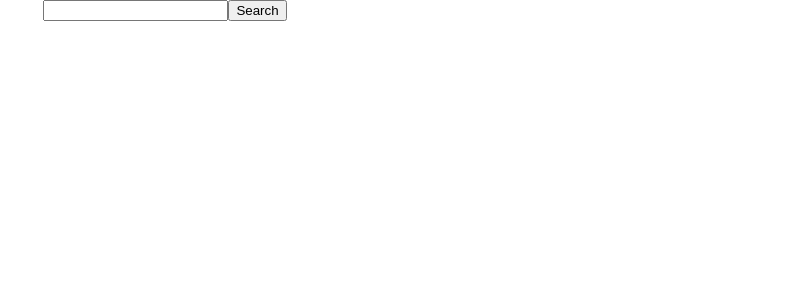
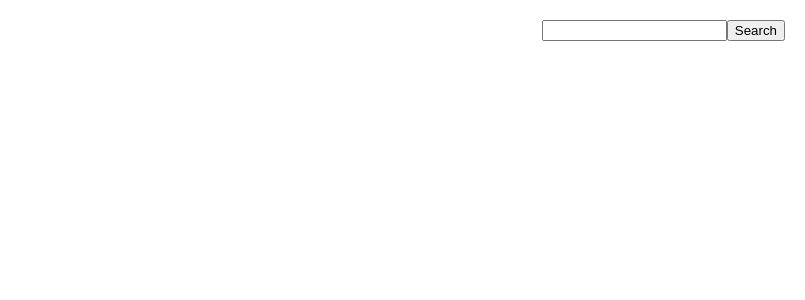
Before and after one commit to Babbins/vids, a React (Create React App) app: page / in a window 1280 px wide. Shown: the top 300 px of the page, without its empty margins (475-1280 px from the left). Built offline with nearby package versions, Linux system fonts and the light colour scheme.

Commit message:
added styled-components

```diff
--- a/package.json
+++ b/package.json
@@ -6,8 +6,10 @@
     "react-scripts": "1.1.4"
   },
   "dependencies": {
+    "axios": "^0.18.0",
     "react": "^16.3.1",
-    "react-dom": "^16.3.1"
+    "react-dom": "^16.3.1",
+    "styled-components": "^3.2.5"
   },
   "scripts": {
     "start": "react-scripts start",
--- a/src/App.css
+++ b/src/App.css
@@ -1,28 +1,8 @@
 .App {
-  text-align: center;
+
 }
-
-.App-logo {
-  animation: App-logo-spin infinite 20s linear;
-  height: 80px;
+header .search {
+  position: absolute;
+  right: 20px;
+  top: 20px;
 }
-
-.App-header {
-  background-color: #222;
-  height: 150px;
-  padding: 20px;
-  color: white;
-}
-
-.App-title {
-  font-size: 1.5em;
-}
-
-.App-intro {
-  font-size: large;
-}
-
-@keyframes App-logo-spin {
-  from { transform: rotate(0deg); }
-  to { transform: rotate(360deg); }
-}
--- a/src/App.js
+++ b/src/App.js
@@ -12,6 +12,8 @@ class App extends Component {
     this.updateSearchResults = this.updateSearchResults.bind(this);
   }
   updateSearchResults(searchResults) {
+    window.searchResults = searchResults;
+    console.log(`searchResults: ${searchResults}`);
     this.setState( (prevState) => {
       return {...prevState, searchResults};
     });
@@ -19,8 +21,9 @@ class App extends Component {
   render() {
     return (
       <div className="App">
-        <Search updateSearchResults = {this.updateSearchResults} />
-        <p>{this.state.searchResults}</p>
+        <header>
+          <Search updateSearchResults = {this.updateSearchResults} />
+        </header>
       </div>
     );
   }
```
